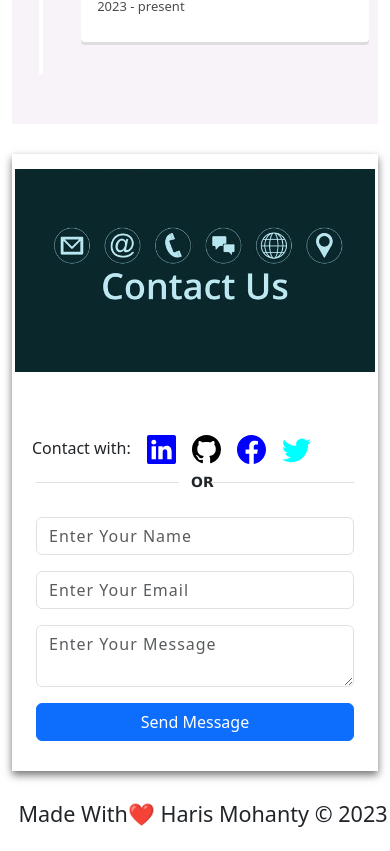
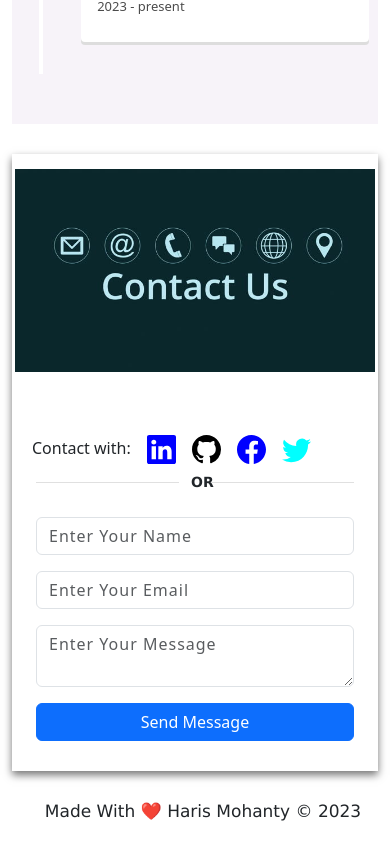
Before and after one commit to Haris-Mohanty/PortFolio2, a React (Create React App) app in the folder client/: page / in a window 390 px wide. Shown: the part 6362-7213 px from the top of the page. Built offline with nearby package versions, Linux system fonts and the light colour scheme; a web font is replaced by a local one.

Commit message:
client- Responsive code fixed.

```diff
--- a/client/src/App.js
+++ b/client/src/App.js
@@ -25,7 +25,7 @@ function App() {
           <Contact />
         </div>
         <div className="footer pb-3 ms-3">
-          <h4 className="text-center">Made With❤️ Haris Mohanty &copy; 2023</h4>
+          <h4 className="text-center">Made With ❤️ Haris Mohanty &copy; 2023</h4>
         </div>
       </div>
       <ScrollToTop
--- a/client/src/index.css
+++ b/client/src/index.css
@@ -16,10 +16,19 @@
   font-family: "Playfair", sans-serif;
 }
 
-
 /********** DAEK MODE **/
 
-#dark{
-  background-color: #141B2D;
+#dark {
+  background-color: #141b2d;
   color: #f4eee0;
 }
+@media (max-width: 600px) {
+  .footer {
+    margin: 0;
+    padding: 0;
+  }
+  .footer .text-center {
+    font-size: 17px;
+    font-family: Verdana, Geneva, Tahoma, sans-serif;
+  }
+}
```
